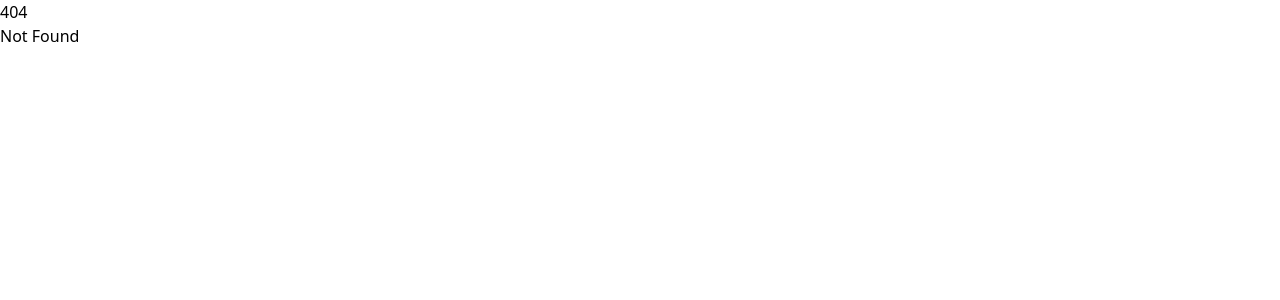
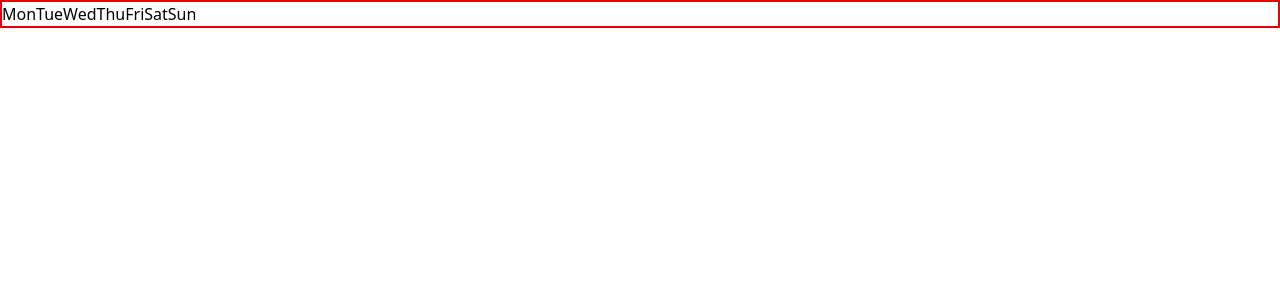
Before and after one commit to LucaBazzea/roll_call, a SvelteKit app in the folder client/: page /gym/schedule in a window 1280 px wide. Before the commit this address had no page. Shown: the top 300 px of the page. Built offline with nearby package versions, Linux system fonts and the light colour scheme.

Commit message:
Router stuff

```diff
--- /dev/null
+++ b/client/src/routes/gym/schedule/+page.svelte
@@ -0,0 +1,9 @@
+<div class="flex flex-row border-2 border-red-600">
+	<div id="mon">Mon</div>
+	<div id="tue">Tue</div>
+	<div id="wed">Wed</div>
+	<div id="thu">Thu</div>
+	<div id="fri">Fri</div>
+	<div id="sat">Sat</div>
+	<div id="sun">Sun</div>
+</div>
```
